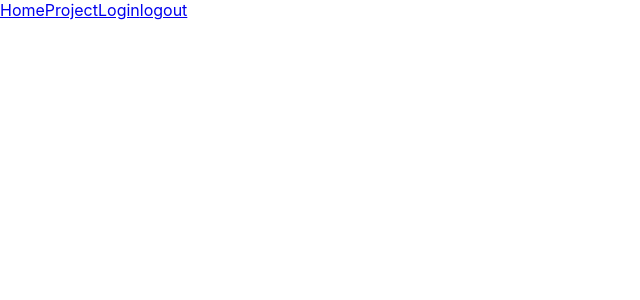
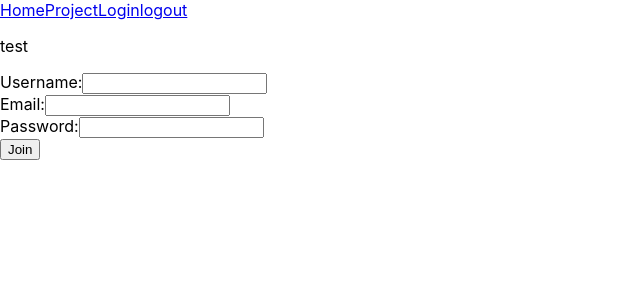
Before and after one commit to hellokirilee/crowdfunding, a React (Create React App) app: page /join in a window 1280 px wide. Shown: the top 300 px of the page, without its empty margins (0-640 px from the left). Built offline with nearby package versions, Linux system fonts and the light colour scheme.

Commit message:
new user form created

```diff
--- a/src/App.js
+++ b/src/App.js
@@ -7,7 +7,6 @@ import "./App.css";
 import LoginPage from "./pages/LoginPage";
 import LogoutPage from "./pages/LogoutPage";
 import JoinPage from "./pages/JoinPage";
-import JoinForm from "./components/JoinForm/JoinForm";
 
 function App() {
   return (
@@ -23,12 +22,12 @@ function App() {
           </Route>
           <Route path="/logout">
             <LogoutPage />
-            <Route path="/join">
-              <JoinForm />
-            </Route>
-            <Route path="/">
-              <Home />
-            </Route>
+          </Route>
+          <Route path="/join">
+            <JoinPage />
+          </Route>
+          <Route path="/">
+            <Home />
           </Route>
         </Switch>
       </div>
--- a/src/components/JoinForm/JoinForm.jsx
+++ b/src/components/JoinForm/JoinForm.jsx
@@ -2,66 +2,61 @@ import React, { useState } from "react";
 import { useHistory } from "react-router-dom";
 
 function JoinForm() {
-  // //variables
-  // const [credentials, setCredentials] = useState({
-  //   username: "",
-  //   email: "",
-  //   password: "",
-  // });
+  //variables
+  const [credentials, setCredentials] = useState({
+    username: "",
+    email: "",
+    password: "",
+  });
 
-  // const history = useHistory();
+  const history = useHistory();
 
-  // const handleChange = (e) => {
-  //   const { id, value } = e.target;
-  //   setCredentials((prevCredentials) => ({
-  //     ...prevCredentials,
-  //     [id]: value,
-  //   }));
-  // };
+  const handleChange = (e) => {
+    const { id, value } = e.target;
+    setCredentials((prevCredentials) => ({
+      ...prevCredentials,
+      [id]: value,
+    }));
+  };
 
-  // const postData = async () => {
-  //   const response = await fetch(
-  //     `${process.env.REACT_APP_API_URL}join/`,
-  //     {
-  //       method: "post",
-  //       headers: {
-  //         "Content-Type": "application/json",
-  //       },
-  //       body: JSON.stringify(credentials),
-  //     }
-  //   );
-  //   return response.json();
-  // };
-  // //checks that there is value before submitting
-  // const handleSubmit = (e) => {
-  //   e.preventDefault();
-  //   if (credentials.username && credentials.password) {
-  //     postData().then((response) => {
-  //       window.localStorage.setItem("token", response.token);
-  //       window.localStorage.setItem("username", credentials.username);
-  //       window.localStorage.setItem("user_id"), response.id);
-  //       history.push("/");
-  //     });
-  //   }
-  // };
+  const postData = async () => {
+    const response = await fetch(`${process.env.REACT_APP_API_URL}join/`, {
+      method: "post",
+      headers: {
+        "Content-Type": "application/json",
+      },
+      body: JSON.stringify(credentials),
+    });
+    return response.json();
+  };
+  //checks that there is value before submitting
+  const handleSubmit = (e) => {
+    e.preventDefault();
+    postData().then((response) => {
+      console.log(response);
+      window.localStorage.setItem("token", response.token);
+      window.localStorage.setItem("username", credentials.username);
+      // window.localStorage.setItem("user_id"), response.id);
+      history.push("/login");
+    });
+  };
 
   //template
   return (
     <form>
       <div className="form-box">
         <label htmlFor="username">Username:</label>
-        {/* <input type="text" id="username" onChange={handleChange} /> */}
+        <input type="text" id="username" onChange={handleChange} />
       </div>
       <div className="form-box">
         <label htmlFor="email">Email:</label>
-        {/* <input type="email" id="email" onChange={handleChange} /> */}
+        <input type="email" id="email" onChange={handleChange} />
       </div>
       <div className="form-box">
         <label htmlFor="password">Password:</label>
-        {/* <input type="password" id="password" onChange={handleChange} /> */}
+        <input type="password" id="password" onChange={handleChange} />
       </div>
-      <button className="form-submit" type="submit">
-        {/* onClick={handleSubmit}> */}
+      <button className="form-submit" type="submit" onClick={handleSubmit}>
         Join
       </button>
     </form>
--- a/src/pages/JoinPage.jsx
+++ b/src/pages/JoinPage.jsx
@@ -5,7 +5,7 @@ function JoinPage() {
   return (
     <div>
       <p>test</p>
-      {/* <JoinForm /> */}
+      <JoinForm />
     </div>
   );
 }
```
